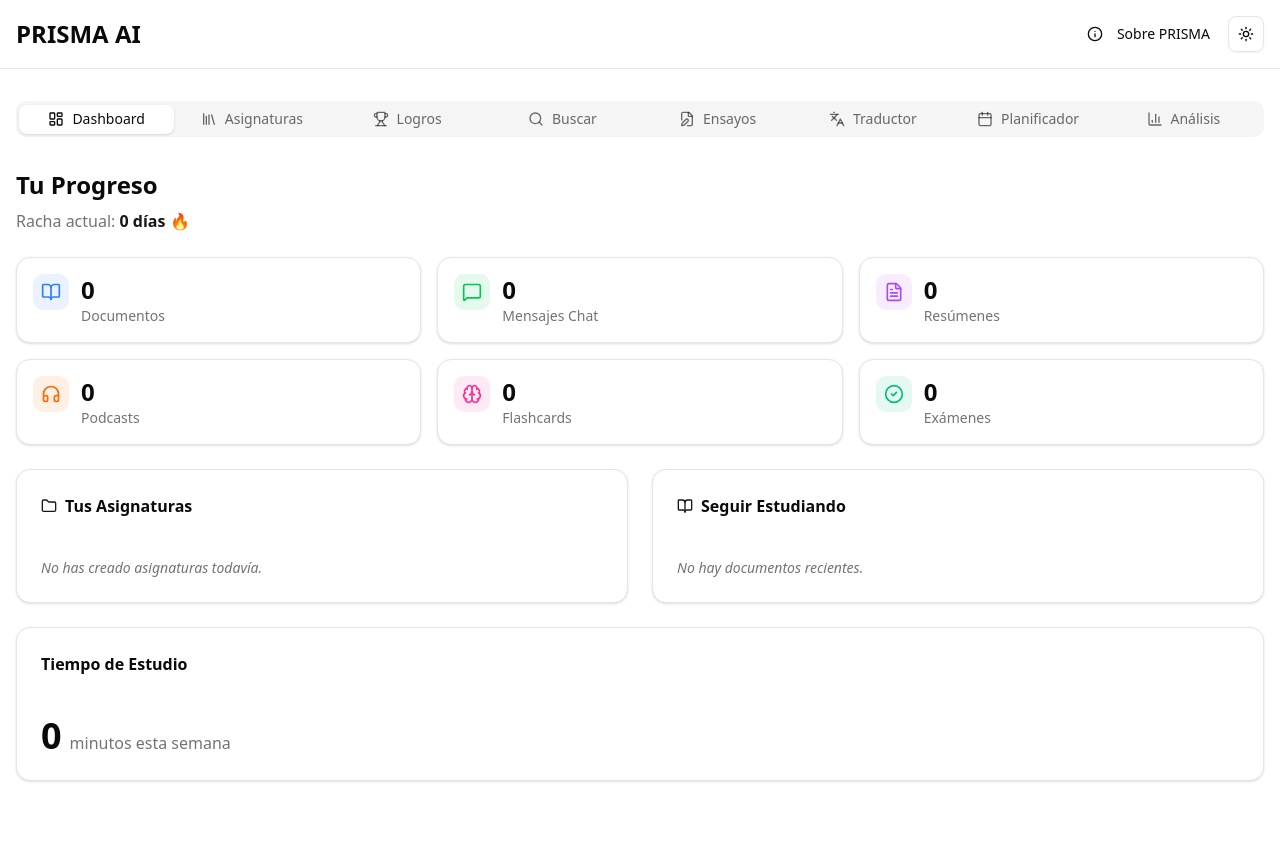
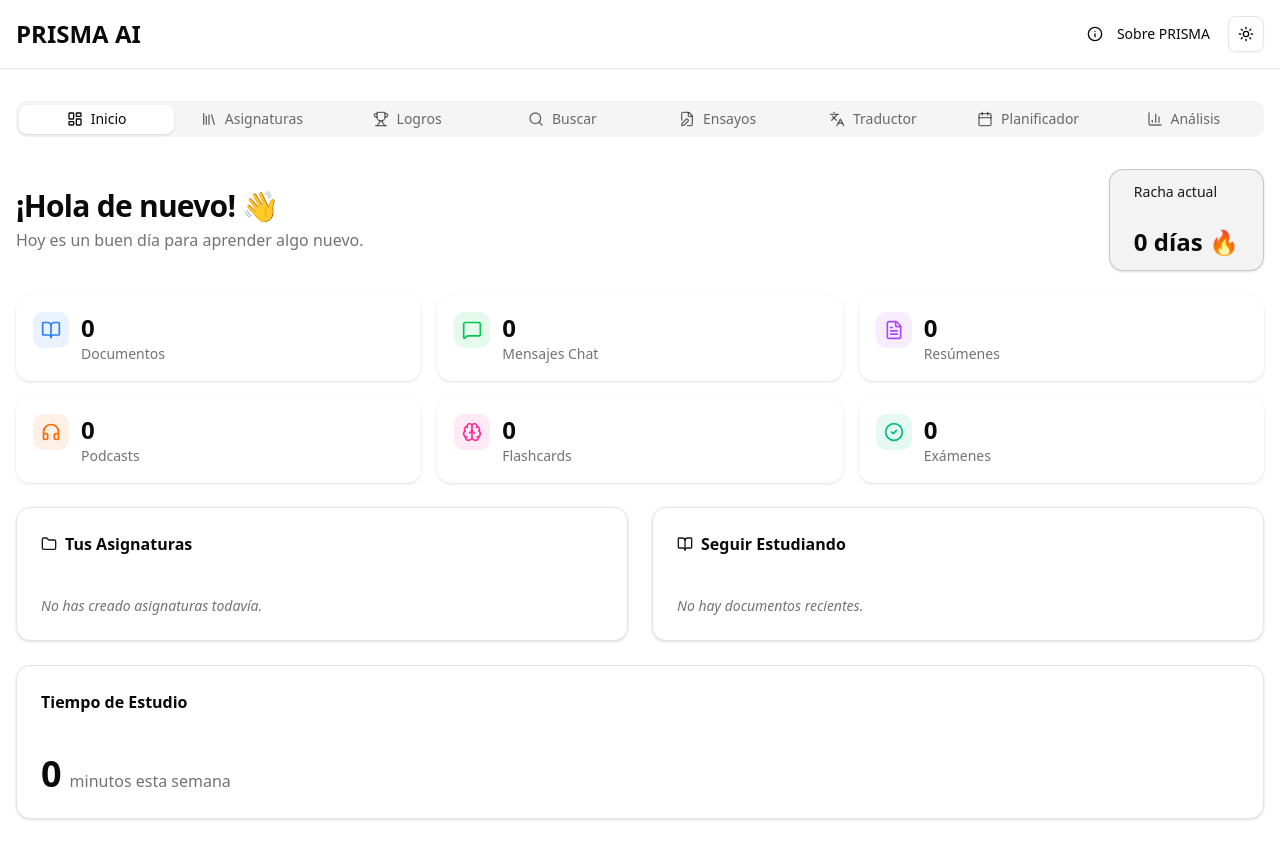
Before and after one commit to Yor-kito/prisma-web, a Next.js app: page /dashboard in a window 1280 px wide. Shown: the top 858 px of the page. Before the commit the page ends 837 px from the top, so only its background shows below. Built offline with nearby package versions, Linux system fonts and the light colour scheme.

Commit message:
style: renombrar dashboard a inicio y humanizar encabezado

```diff
--- a/app/dashboard/page.tsx
+++ b/app/dashboard/page.tsx
@@ -51,7 +51,7 @@ export default function DashboardPage() {
                     <TabsList className="grid w-full grid-cols-4 lg:grid-cols-8">
                         <TabsTrigger value="dashboard" className="gap-2">
                             <LayoutDashboard className="h-4 w-4" />
-                            <span className="hidden sm:inline">Dashboard</span>
+                            <span className="hidden sm:inline">Inicio</span>
                         </TabsTrigger>
                         <TabsTrigger value="library" className="gap-2">
                             <Library className="h-4 w-4" />
--- a/components/dashboard/Dashboard.tsx
+++ b/components/dashboard/Dashboard.tsx
@@ -1,10 +1,18 @@
 "use client";
 
+import { Button } from "@/components/ui/button";
 import { Card } from "@/components/ui/card";
 import { BookOpen, MessageSquare, FileText, Headphones, Brain, CheckCircle2, Folder, ChevronRight } from "lucide-react";
 import { useEffect, useState } from "react";
 import { Subject, SavedDocument } from "@/components/library/LibrarySystem";
 import Link from "next/link";
+
+import {
+    Dialog,
+    DialogContent,
+    DialogHeader,
+    DialogTitle,
+} from "@/components/ui/dialog";
 
 interface StudyStats {
     documentsUploaded: number;
@@ -29,7 +37,13 @@ export function Dashboard() {
         streak: 0,
     });
     const [subjects, setSubjects] = useState<Subject[]>([]);
+    const [allDocs, setAllDocs] = useState<SavedDocument[]>([]);
     const [recentDocs, setRecentDocs] = useState<SavedDocument[]>([]);
+
+    // Resource explorer state
+    const [explorerOpen, setExplorerOpen] = useState(false);
+    const [explorerType, setExplorerType] = useState<string>("");
+    const [explorerItems, setExplorerItems] = useState<any[]>([]);
 
     useEffect(() => {
         // Load stats from localStorage
@@ -44,10 +58,33 @@ export function Dashboard() {
         if (savedSubjects) setSubjects(JSON.parse(savedSubjects));
         if (savedDocs) {
             const docs = JSON.parse(savedDocs);
+            setAllDocs(docs);
             // Sort by last accessed and take top 3
             setRecentDocs(docs.sort((a: any, b: any) => b.lastAccessed - a.lastAccessed).slice(0, 3));
         }
     }, []);
+
+    const openExplorer = (type: string) => {
+        let items: any[] = [];
+
+        allDocs.forEach(doc => {
+            const subject = subjects.find(s => s.id === doc.subjectId);
+
+            if (type === "Flashcards" && doc.artifacts?.flashcards) {
+                items.push({ docId: doc.id, docName: doc.name, subject, data: doc.artifacts.flashcards });
+            } else if (type === "Exámenes" && doc.examQuestions) {
+                items.push({ docId: doc.id, docName: doc.name, subject, data: doc.examQuestions });
+            } else if (type === "Podcasts" && doc.podcastScript) {
+                items.push({ docId: doc.id, docName: doc.name, subject, data: doc.podcastScript });
+            } else if (type === "Resúmenes" && doc.artifacts?.mindMap) {
+                items.push({ docId: doc.id, docName: doc.name, subject, data: doc.artifacts.mindMap });
+            }
+        });
+
+        setExplorerType(type);
+        setExplorerItems(items);
+        setExplorerOpen(true);
+    };
 
     const statCards = [
         {
@@ -96,17 +133,27 @@ export function Dashboard() {
 
     return (
         <div className="space-y-6">
-            <div>
-                <h2 className="text-2xl font-bold mb-2">Tu Progreso</h2>
-                <p className="text-muted-foreground">
-                    Racha actual: <span className="font-semibold text-primary">{stats.streak} días 🔥</span>
-                </p>
+            <div className="flex flex-col sm:flex-row sm:items-center justify-between gap-4">
+                <div>
+                    <h2 className="text-3xl font-bold tracking-tight">¡Hola de nuevo! 👋</h2>
+                    <p className="text-muted-foreground mt-1">
+                        Hoy es un buen día para aprender algo nuevo.
+                    </p>
+                </div>
+                <Card className="p-3 px-6 bg-primary/5 border-primary/20">
+                    <p className="text-sm font-medium text-primary">Racha actual</p>
+                    <p className="text-2xl font-bold">{stats.streak} días 🔥</p>
+                </Card>
             </div>
 
             <div className="grid grid-cols-2 md:grid-cols-3 gap-4">
                 {statCards.map((stat, index) => (
-                    <Card key={index} className="p-4 hover:shadow-lg transition-shadow">
-                        <div className="flex items-start gap-3">
+                    <Card
+                        key={index}
+                        className={`p-4 hover:shadow-lg transition-all cursor-pointer border-transparent hover:border-primary/20 active:scale-95`}
+                        onClick={() => ["Flashcards", "Exámenes", "Podcasts", "Resúmenes"].includes(stat.label) && openExplorer(stat.label)}
+                    >
+                        <div className="flex flex-col sm:flex-row items-center sm:items-start text-center sm:text-left gap-3">
                             <div className={`p-2 rounded-lg ${stat.bgColor}`}>
                                 <stat.icon className={`h-5 w-5 ${stat.color}`} />
                             </div>
@@ -118,6 +165,68 @@ export function Dashboard() {
                     </Card>
                 ))}
             </div>
+
+            {/* Explorador de Recursos */}
+            <Dialog open={explorerOpen} onOpenChange={setExplorerOpen}>
+                <DialogContent className="max-w-2xl max-h-[80vh] overflow-y-auto">
+                    <DialogHeader>
+                        <DialogTitle className="flex items-center gap-2">
+                            Explorador de {explorerType}
+                        </DialogTitle>
+                    </DialogHeader>
+
+                    <div className="space-y-6 py-4">
+                        {explorerItems.length === 0 ? (
+                            <div className="text-center py-10 text-muted-foreground">
+                                No has creado {explorerType.toLowerCase()} todavía.
+                            </div>
+                        ) : (
+                            explorerItems.map((item, idx) => (
+                                <div key={idx} className="border rounded-lg p-4 space-y-3">
+                                    <div className="flex items-center justify-between border-b pb-2">
+                                        <div className="flex items-center gap-2">
+                                            <span className="text-lg">{item.subject?.icon}</span>
+                                            <span className="font-semibold">{item.docName}</span>
+                                        </div>
+                                        <Link href={`/workspace/${item.docId}`}>
+                                            <Button size="sm" variant="outline">Abrir Lección</Button>
+                                        </Link>
+                                    </div>
+
+                                    {explorerType === "Flashcards" && (
+                                        <div className="grid grid-cols-1 sm:grid-cols-2 gap-2">
+                                            {item.data.slice(0, 4).map((f: any, i: number) => (
+                                                <div key={i} className="text-xs p-2 bg-muted rounded">
+                                                    <p className="font-bold">P: {f.front}</p>
+                                                </div>
+                                            ))}
+                                            {item.data.length > 4 && <p className="text-[10px] text-muted-foreground">... y {item.data.length - 4} más</p>}
+                                        </div>
+                                    )}
+
+                                    {explorerType === "Exámenes" && (
+                                        <div className="text-sm italic text-muted-foreground">
+                                            Examen generado con {item.data.length} preguntas.
+                                        </div>
+                                    )}
+
+                                    {explorerType === "Podcasts" && (
+                                        <div className="text-sm line-clamp-2 italic text-muted-foreground">
+                                            "{item.data.substring(0, 100)}..."
+                                        </div>
+                                    )}
+
+                                    {explorerType === "Resúmenes" && (
+                                        <div className="text-sm text-muted-foreground">
+                                            Mapa mental y resumen listos para repasar.
+                                        </div>
+                                    )}
+                                </div>
+                            ))
+                        )}
+                    </div>
+                </DialogContent>
+            </Dialog>
 
             <div className="grid grid-cols-1 md:grid-cols-2 gap-6">
                 {/* Asignaturas */}
```
